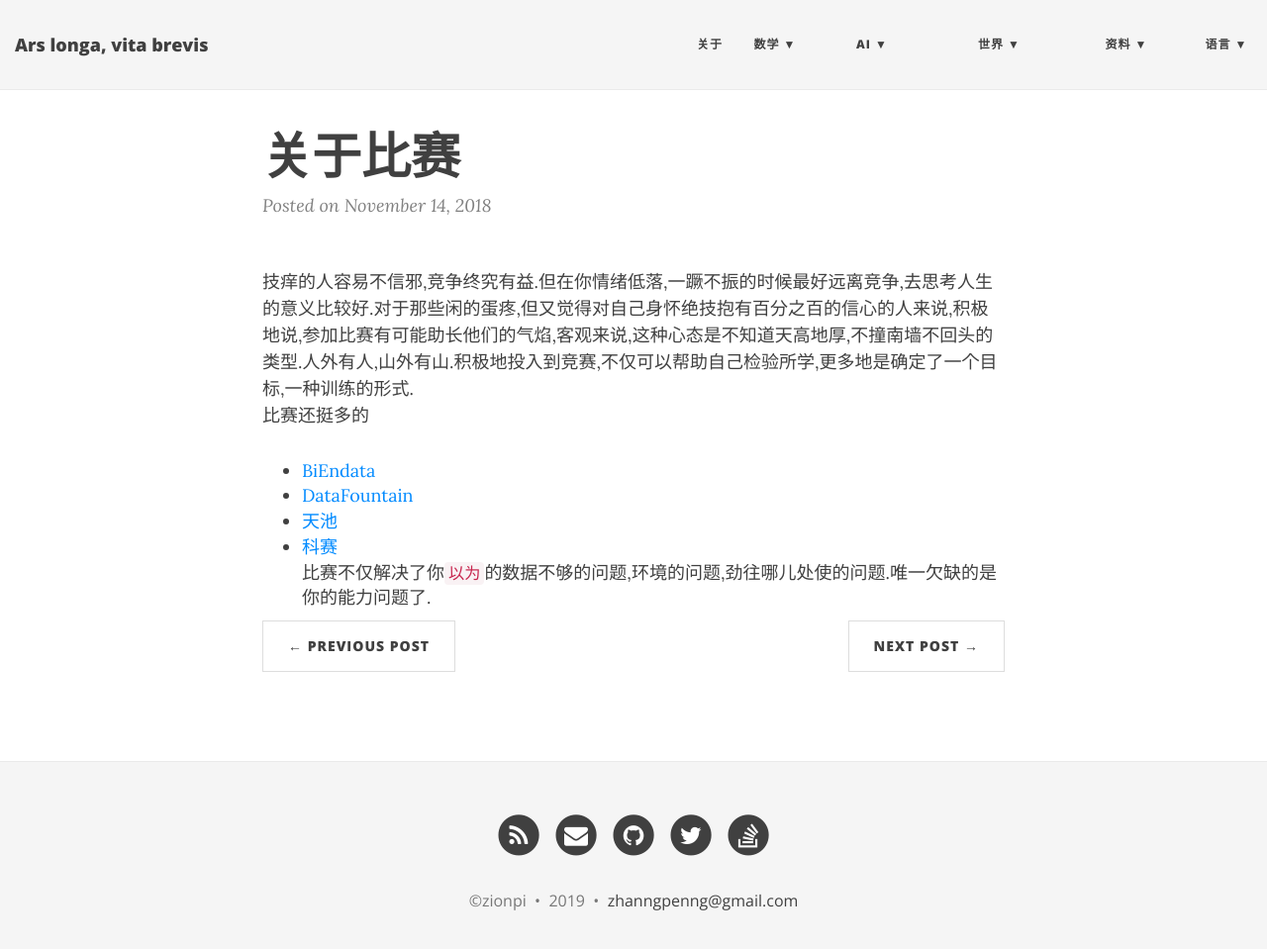
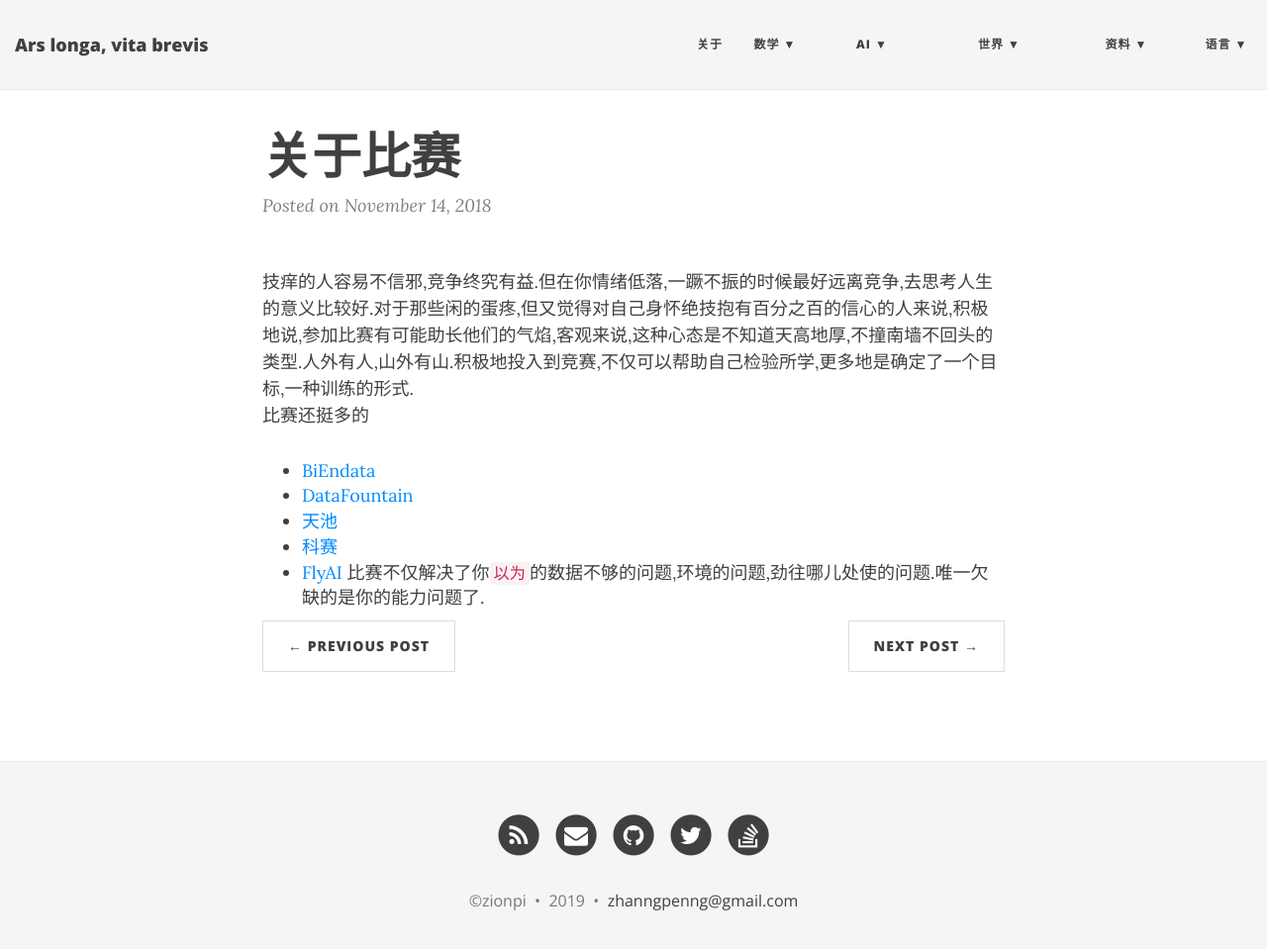
Before and after one commit to ZionPi/zionpi.github.io, a Jekyll site: the page built from _posts/2018-11-14-about-competition.md, in a window 1280 px wide and 972 px high. Shown: the top 959 px of the window at 99% size. Built offline with Jekyll 4.4.1, drawn with Linux system fonts in a browser that asks for light colours; nearby versions of some CDN libraries.

Commit message:
Update 2018-11-14-about-competition.md

```diff
--- a/_posts/2018-11-14-about-competition.md
+++ b/_posts/2018-11-14-about-competition.md
@@ -8,4 +8,5 @@ title: 关于比赛
 - [DataFountain](https://www.datafountain.cn)
 - [天池](https://tianchi.aliyun.com/home/)
 - [科赛](https://www.kesci.com)
+- [FlyAI](https://www.flyai.com/)
 比赛不仅解决了你`以为`的数据不够的问题,环境的问题,劲往哪儿处使的问题.唯一欠缺的是你的能力问题了.
```
